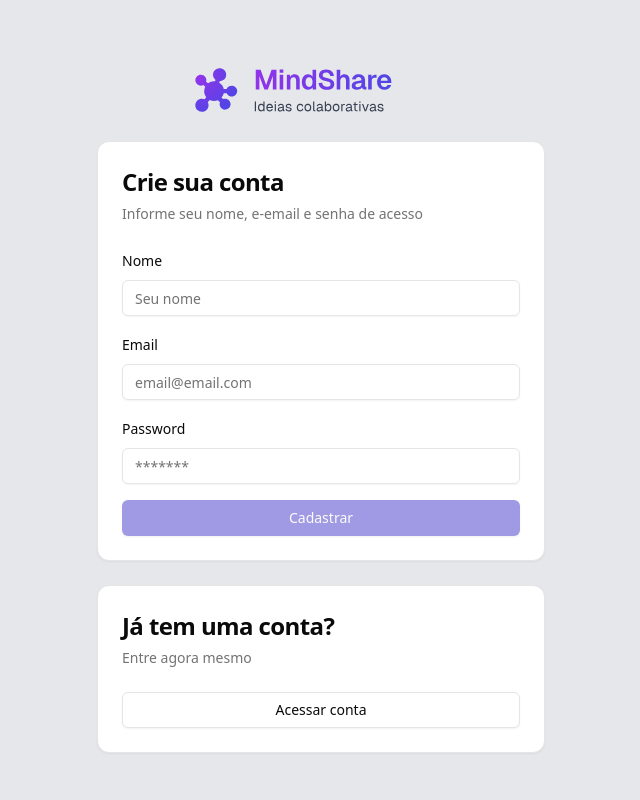
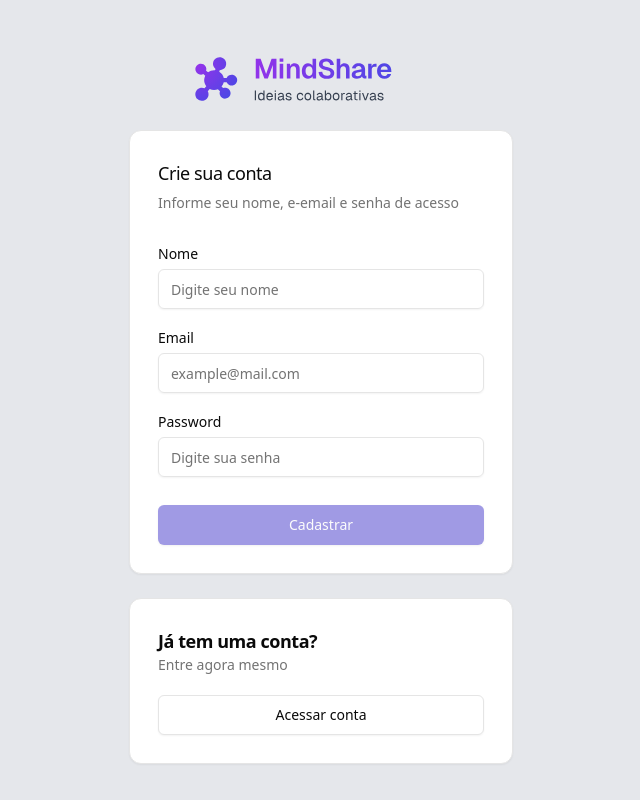
Before and after one commit to KetCode/mindshare, a React (Vite) app in the folder frontend/: page /signup in a window 1280 px wide. Shown: the whole page, without its empty margins (319-959 px from the left). Built offline with nearby package versions, Linux system fonts and the light colour scheme.

Commit message:
style: improve component styling

```diff
--- a/frontend/src/pages/auth/Login.tsx
+++ b/frontend/src/pages/auth/Login.tsx
@@ -32,23 +32,25 @@ export function Login() {
     }
 
     return (
-        <div className="flex flex-col min-h-[calc(100vh-4rem)] items-center justify-center gap-6">
-            <img src={logo} className="w-64 h-22" alt="Logo" />
-            <Card className="w-full max-w-md rounded-xl">
-                <CardHeader>
-                    <CardTitle className="text-2xl font-bold">Acesse a plataforma</CardTitle>
+        <div className="flex flex-col min-h-[calc(100vh-4rem)] items-center justify-center gap-3">
+            <img src={logo} className="w-64 h-22 mb-3" alt="Logo" />
+            <Card className="w-full max-w-sm rounded-xl">
+                <CardHeader className="p-7">
+                    <CardTitle className="text-lg font-medium">Acesse a plataforma</CardTitle>
                     <CardDescription>Entre usando seu e-mail e senha cadastrados</CardDescription>
                 </CardHeader>
-                <CardContent>
-                    <form onSubmit={handleSubmit} className="space-y-4">
+                <CardContent className="px-7 pb-7">
+                    <form onSubmit={handleSubmit} className="space-y-7">
+                        <div className="space-y-4">
                             <div>
                                 <Label htmlFor="email">Email</Label>
                                 <Input
                                     id="email"
                                     type="email"
-                                placeholder="seu@email.com"
+                                    placeholder="example@mail.com"
                                     value={email}
                                     onChange={(e) => setEmail(e.target.value)}
+                                    className="h-10"
                                     required
                                     />
                             </div>
@@ -57,27 +59,29 @@ export function Login() {
                                 <Input
                                     id="password"
                                     type="password"
-                                placeholder="********"
+                                    placeholder="Digite sua senha"
                                     value={password}
                                     onChange={(e) => setPassword(e.target.value)}
+                                    className="h-10"
                                     required
                                     />
                             </div>
-                        <Button type="submit" className="w-full" disabled={!email || !password || loading}>
+                        </div>
+                        <Button type="submit" className="w-full h-10" disabled={!email || !password || loading}>
                             Entrar
                         </Button>
                     </form>
                 </CardContent>
             </Card>
-            <Card className="w-full max-w-md rounded-xl">
-                <CardHeader>
-                <CardTitle className="text-2xl font-bold">
+            <Card className="w-full max-w-sm rounded-xl">
+                <CardHeader className="px-7 pt-7 pb-5 space-y-0">
+                    <CardTitle className="text-lg font-medium">
                         Ainda não tem uma conta?
                     </CardTitle>
                     <CardDescription>Cadastre-se agora mesmo</CardDescription>
                 </CardHeader>
-                <CardContent>
-                <Button variant="outline" className="w-full" asChild>
+                <CardContent className="px-7 pb-7">
+                    <Button variant="secondary" className="w-full h-10 text-gray-700 border border-gray-200" asChild>
                         <Link to="/signup"> Criar conta </Link>
                     </Button>
                 </CardContent>
--- a/frontend/src/pages/auth/Signup.tsx
+++ b/frontend/src/pages/auth/Signup.tsx
@@ -41,62 +41,67 @@ export function Signup() {
   return (
     <div className="flex items-center min-h-[calc(100vh-4rem)] justify-center flex-col gap-6">
       <img src={logo} className="w-64 h-22" />
-      <Card className="w-full max-w-md rounded-xl">
-        <CardHeader>
-          <CardTitle className="text-2xl font-bold">Crie sua conta</CardTitle>
+      <Card className="w-full max-w-sm rounded-xl">
+        <CardHeader className="p-7">
+          <CardTitle className="text-lg font-medium">Crie sua conta</CardTitle>
           <CardDescription>
             Informe seu nome, e-email e senha de acesso
           </CardDescription>
         </CardHeader>
-        <CardContent>
-          <form onSubmit={handleSubmit} className="space-y-4">
-            <div className="space-y-2">
+        <CardContent className="px-7 pb-7">
+          <form onSubmit={handleSubmit} className="space-y-7">
+            <div className="space-y-4">
+              <div className="space-y-1">
                 <Label htmlFor="email">Nome</Label>
                 <Input
                   id="name"
-                placeholder="Seu nome"
+                  placeholder="Digite seu nome"
                   value={name}
                   onChange={(e) => setName(e.target.value)}
+                  className="h-10"
                   required
                   />
               </div>
-            <div className="space-y-2">
+              <div className="space-y-1">
                 <Label htmlFor="email">Email</Label>
                 <Input
                   id="email"
                   type="email"
-                placeholder="email@email.com"
+                  placeholder="example@mail.com"
                   value={email}
                   onChange={(e) => setEmail(e.target.value)}
+                  className="h-10"
                   required
                   />
               </div>
-            <div className="space-y-2">
+              <div className="space-y-1">
                 <Label htmlFor="email">Password</Label>
                 <Input
                   id="password"
                   type="password"
-                placeholder="*******"
+                  placeholder="Digite sua senha"
                   value={password}
                   onChange={(e) => setPassword(e.target.value)}
+                  className="h-10"
                   required
                   />
                 </div>
-            <Button type="submit" className="w-full" disabled={!name || !email || !password || loading}>
+            </div>
+            <Button type="submit" className="w-full h-10" disabled={!name || !email || !password || loading}>
               Cadastrar
             </Button>
           </form>
         </CardContent>
       </Card>
-      <Card className="w-full max-w-md rounded-xl">
-        <CardHeader>
-          <CardTitle className="text-2xl font-bold">
+      <Card className="w-full max-w-sm rounded-xl">
+        <CardHeader className="px-7 pt-7 pb-5 space-y-0">
+          <CardTitle className="text-lg font-mediumbold">
             Já tem uma conta?
           </CardTitle>
           <CardDescription>Entre agora mesmo</CardDescription>
         </CardHeader>
-        <CardContent>
-          <Button variant="outline" className="w-full" asChild>
+        <CardContent className="px-7 pb-7">
+          <Button variant="outline" className="w-full h-10" asChild>
             <Link to="/login">Acessar conta</Link>
           </Button>
         </CardContent>
```
Lines whose indentation alone changed are shown as unchanged.
